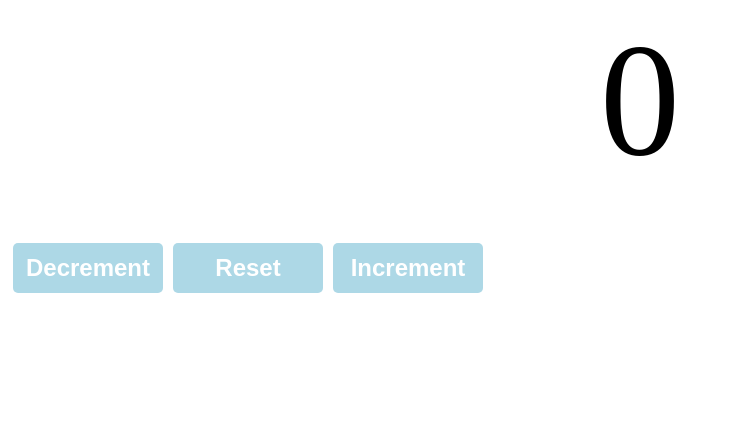
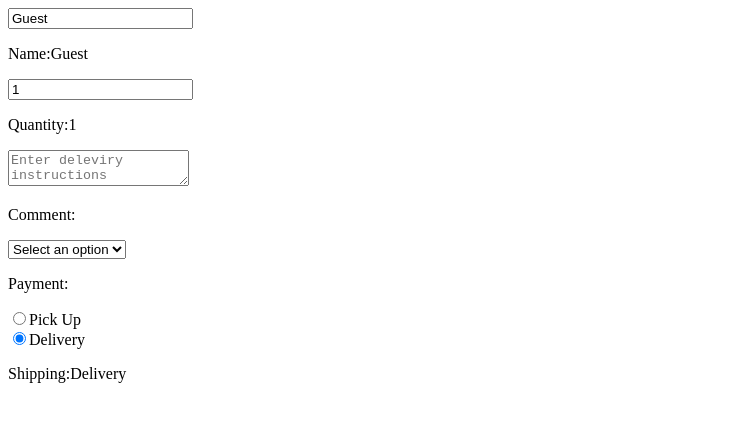
Before and after one commit to Sreehari9230/React, a React (Vite) app in the folder first-react-project/: page / in a window 1280 px wide. Shown: the top 422 px of the page, without its empty margins (0-729 px from the left). Built offline with nearby package versions, Linux system fonts and the light colour scheme.

Commit message:
lessoon 9

```diff
--- a/first-react-project/src/App.jsx
+++ b/first-react-project/src/App.jsx
@@ -13,7 +13,7 @@
 
 function App() {
 
-  return( <Counter /> );
+  return( <MyComponent /> );
 
 }
 
--- a/first-react-project/src/myComponent.jsx
+++ b/first-react-project/src/myComponent.jsx
@@ -3,30 +3,57 @@
 
 function MyComponent(){
 
-    const [name, setName] = useState('batman');
-    const [age,setAge] = useState(0)
-    const [isEmployed, setIsEmployed] = useState(false)
+    const [name,setName] = useState('Guest')
+    const [quantity,setQuantity] = useState(1)
+    const [comment,setComment] = useState('')
+    const [paynment,setPayment] = useState('')
+    const [shipping,setShipping] = useState('Delivery')
 
-    const updateName = () =>{
-        setName('nightwing')
+    function handleNameChange(event){
+        setName(event.target.value)
+    }
+    function handleQuantityChange(event){
+        setQuantity(event.target.value)
+    }
+    function handleCommentChange(event){
+        setComment(event.target.value)
+    }
+    function handlePaymentChange(event){
+        setPayment(event.target.value)
+    }
+    function handleShippingChange(event){
+        setShipping(event.target.value)
+    }
+    return (<div>
+        <input value={name} onChange={handleNameChange} />
+        <p>Name:{name}</p>
 
-    }
-    const incrementAge = () =>{
-        setAge(age+1)
-    }
-    const togglestatus = () =>{
-        setIsEmployed(!isEmployed)
-    }
+        <input type='number' value={quantity} onChange={handleQuantityChange} />
+        <p>Quantity:{quantity}</p>
 
-    return(<div>
-        <p>Name: {name}</p>
-        <button onClick={updateName}> Set Name</button>
+        <textarea value={comment} onChange={handleCommentChange} placeholder='Enter deleviry instructions'/>
+        <p>Comment:{comment}</p>
 
-        <p>Age: {age}</p>
-        <button onClick={incrementAge}> Increment Age</button>
+        <select value={paynment} id="" onChange={handlePaymentChange} >
+            <option value="">Select an option</option>
+            <option value="Visa">Visa</option>
+            <option value="Mastercard">Mastercard</option>
+            <option value="Giftcard">Giftcard</option>
+        </select>
+        <p>Payment:{paynment}</p>
 
-        <p>is Employed: {isEmployed?'Yes':'No'}</p>
-        <button onClick={togglestatus}> Toggle</button>
+        <label>
+            <input type="radio" value={'Pick Up'}
+            checked={shipping === 'Pick Up'} onChange={handleShippingChange}/>
+            Pick Up
+        </label>
+        <br />
+        <label>
+        <input type="radio" value={'Delivery'}
+            checked={shipping === 'Delivery'} onChange={handleShippingChange}/>
+            Delivery
+        </label>
+        <p>Shipping:{shipping}</p>
     </div>)
 }
 export default MyComponent
```
